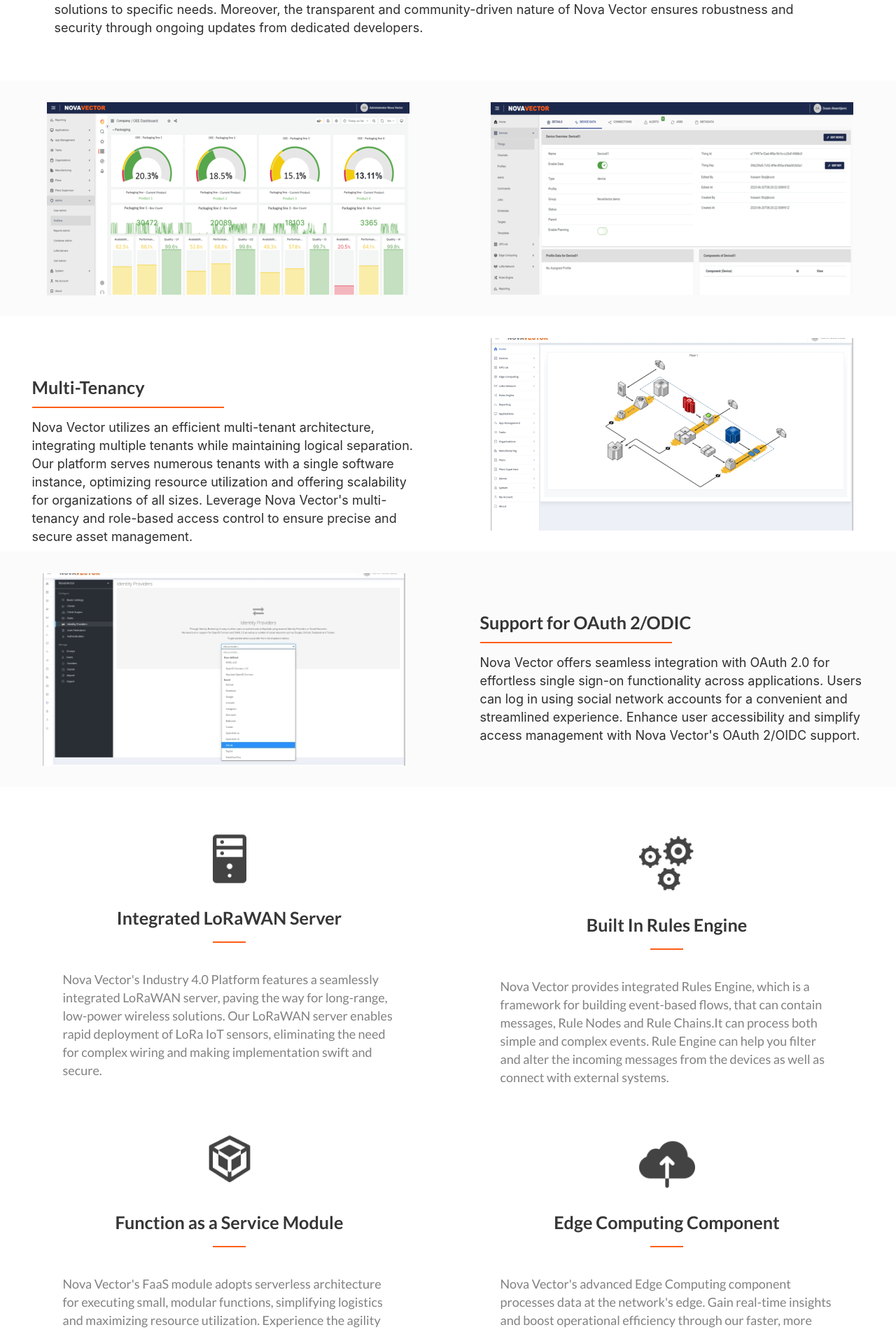
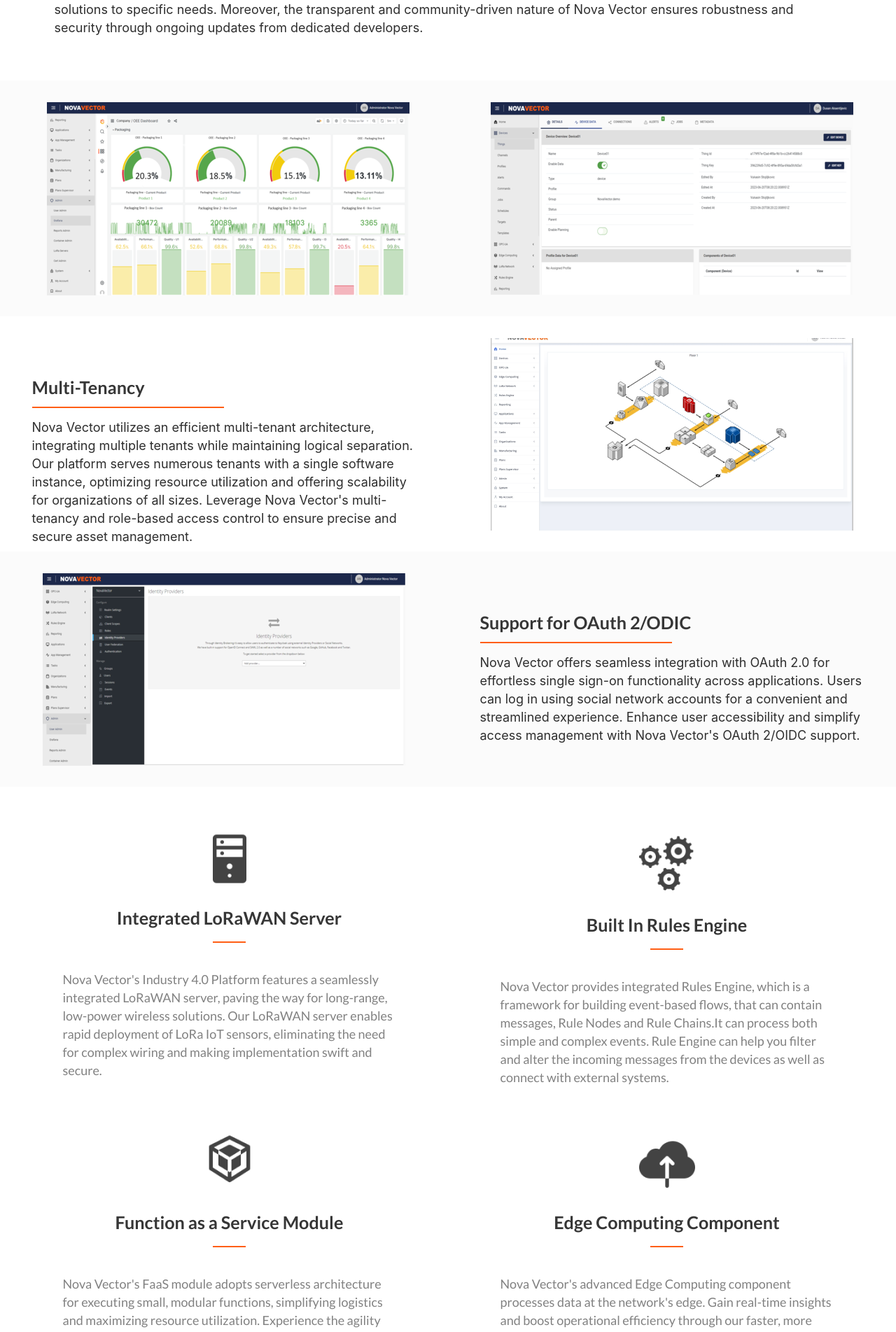
Before and after one commit to milica1221/milica1221.github.io, a Jekyll site: the page built from pages/nova-vector-platform.html, in a window 1280 px wide. Shown: the part 758-2661 px from the top of the page at 70% size. Built offline with Jekyll 4.4.1, drawn with Linux system fonts in a browser that asks for light colours.

Commit message:
Add picture

```diff
--- a/pages/nova-vector-platform.html
+++ b/pages/nova-vector-platform.html
@@ -52,7 +52,7 @@
         <div class="platform-order">
             <div class="row" style="background-color: #fbfbfb;">
                 <div class="col-lg-6 col-md-6 col-sm-12 col-12 text-center">
-                    <img src="{{site.baseurl}}/assets/img/products/platform-4.png" class="img-platform-4 mx-auto" alt="">
+                    <img src="{{site.baseurl}}/assets/img/products/keycloak.png" class="img-platform-4 mx-auto" alt="">
                 </div>
                 <div class="col-lg-6 col-md-6 col-sm-12 col-12 text-center">
                     <h3 class="title-1-platform">Support for OAuth 2/ODIC</h3>
```
Also changed, not shown: assets/img/products/keycloak.png (added).
